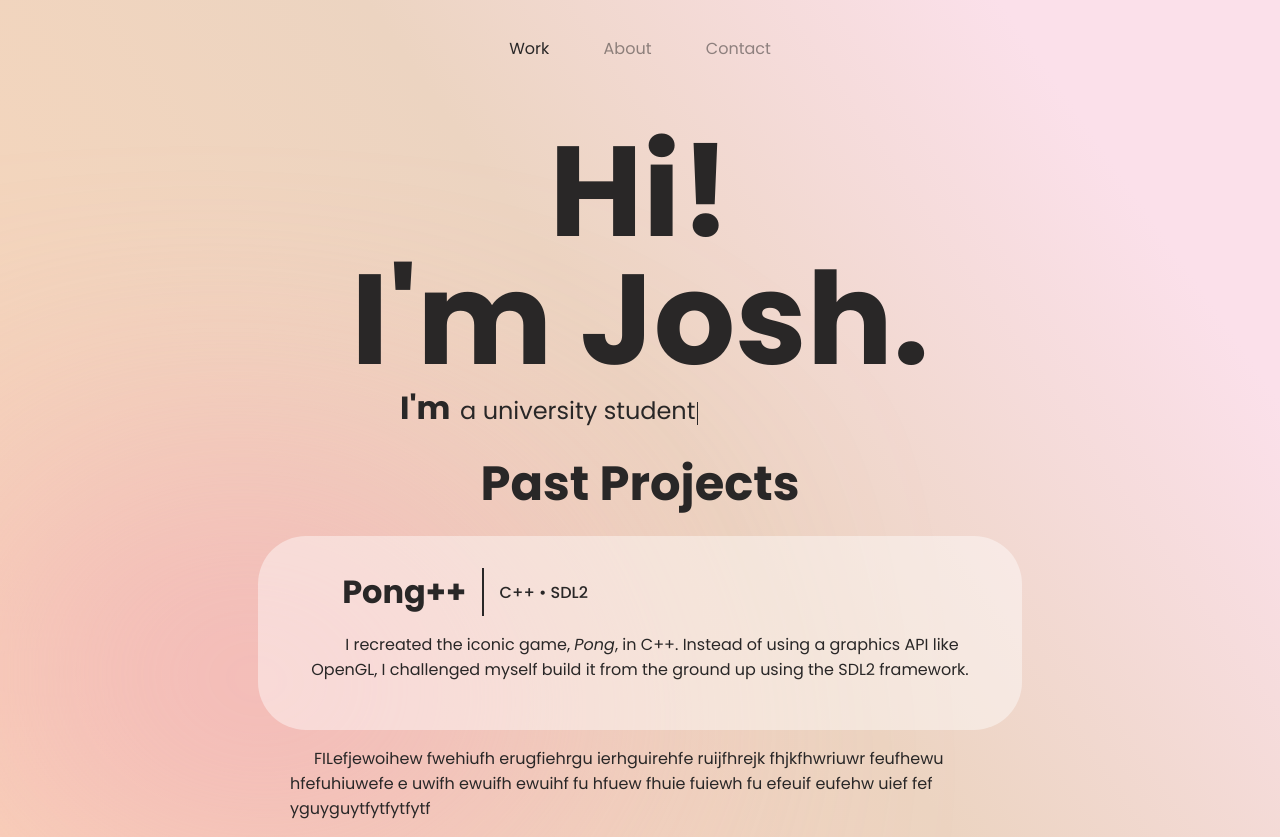
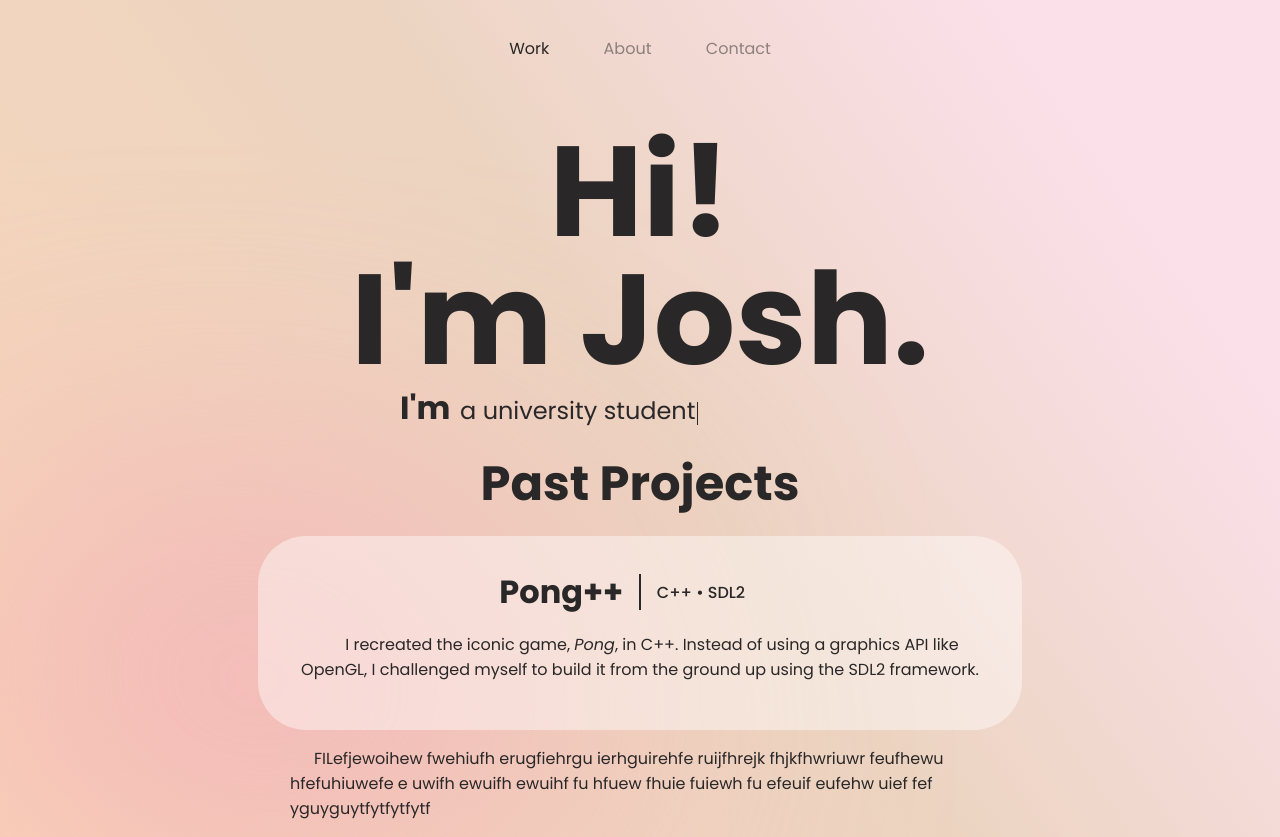
Before and after one commit to joshuatanx/joshuatanx.github.io, a plain HTML site: page index.html in a window 1280 px wide. Drawn offline with Linux system fonts and the light colour scheme.

Commit message:
style(project): update project title spacing

```diff
--- a/index.html
+++ b/index.html
@@ -60,7 +60,7 @@
 				</div>
 				<p>I recreated the iconic game, <i>Pong</i>, in C++.
 					Instead of using a graphics API like OpenGL,
-					I challenged myself build it from the ground up
+					I challenged myself to build it from the ground up
 					using the SDL2 framework.</p>
 			</div>
 			<p>FILefjewoihew fwehiufh erugfiehrgu ierhguirehfe ruijfhrejk fhjkfhwriuwr   feufhewu hfefuhiuwefe  e uwifh ewuifh ewuihf  fu hfuew  fhuie fuiewh fu efeuif eufehw uief fef yguyguytfytfytfytf</p>
--- a/main.css
+++ b/main.css
@@ -286,7 +286,7 @@ div.project.wrapper {
 
 div.project.title {
     display: grid;
-    grid-template-columns: 12rem min-content auto;
+    grid-template-columns: minmax(0, 1fr) min-content minmax(0, 1fr);
 }
 
 .project h3, .project h4 {
@@ -302,6 +302,8 @@ div.project.title {
 
 .project span {
     width: 0.1rem;
+    height: 75%;
+    margin: auto 0;
     background-color: var(--hex__text);
 }
 
```
